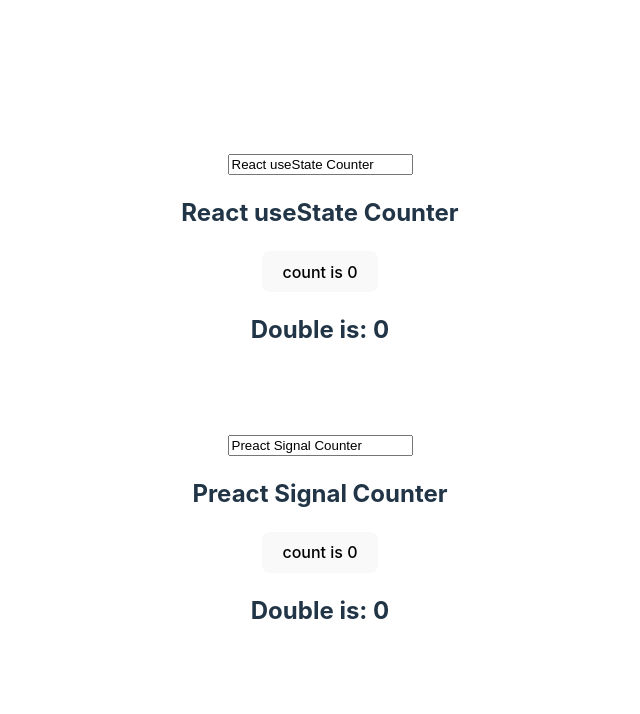
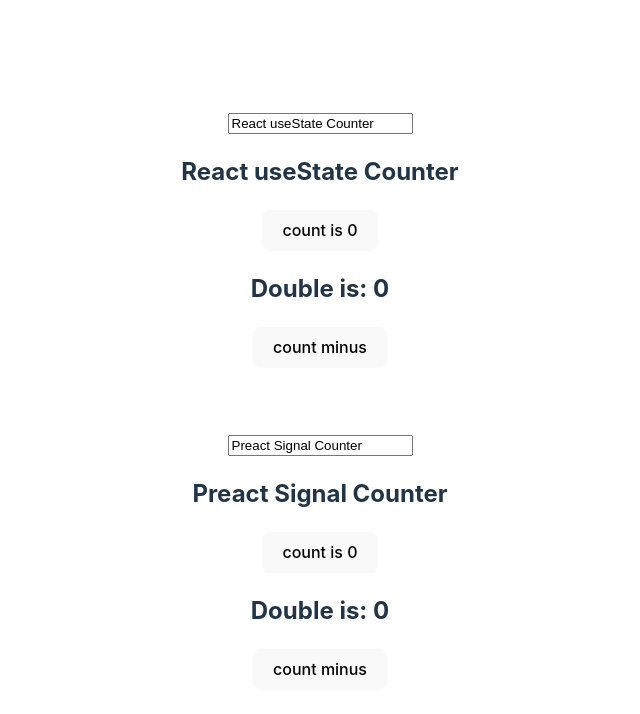
Before and after one commit to Jonghakseo/react-signal-example, a React (Vite) app: page / in a window 1280 px wide. Shown: the top 714 px of the page, without its empty margins (320-960 px from the left). Built offline with nearby package versions, Linux system fonts and the light colour scheme.

Commit message:
add: example

```diff
--- a/src/App.tsx
+++ b/src/App.tsx
@@ -11,6 +11,9 @@
   const [countState, setCountState] = useState(0);
   const incrementState = () =>
     setCountState((oldCountState) => oldCountState + 1);
+  const decrementState = () =>
+    setCountState((oldCountState) => oldCountState - 1);
+
   const doubleState = countState * 2;
   useEffect(() => {
     if (countState > 10) setCountState(0);
@@ -22,14 +25,13 @@
 
   const incrementSignal = () => {
     countSignal.value += 1;
-    console.log("increment", countSignal.value);
   };
   const doubleSignal = useComputed(() => countSignal.value * 2);
   effect(() => {
     if (countSignal.value > 10) countSignal.value = 0;
   });
 
-  console.log("re-render");
+  console.log("render App");
 
   return (
     <div className="App">
@@ -39,6 +41,7 @@
         increment={incrementState}
         title={titleState}
         changeTitle={changeTitleState}
+        onClickMinus={decrementState}
       />
       <Counter
         count={countSignal}
--- a/src/Counter.tsx
+++ b/src/Counter.tsx
@@ -1,21 +1,44 @@
-import type { Signal } from '@preact/signals-react'
+import type {Signal} from '@preact/signals-react'
+import {useEffect} from "react";
 
 type Props = { increment: () => void; changeTitle: (newValue: string) => void } & (
   | {
   count: number
   double: number
   title: string
+  onClickMinus: () => void
 }
   | {
   count: Signal<number>
   double: Signal<number>
   title: Signal<string>
+  onClickMinus?: never
 }
   )
 
-export const Counter = ({ count, double, increment, title, changeTitle }: Props) => (
+export const Counter = ({count, double, increment, title, changeTitle, ...restProps }: Props) => {
+  const onClickMinus = () => {
+    if (typeof count === 'number') {
+      restProps.onClickMinus?.()
+      return
+    }
+    count.value--
+  }
+
+  // useEffect(() => {
+  //   setInterval(() => {
+  //     if (typeof count !== 'number') {
+  //       count.value--
+  //     }
+  //   }, 100)
+  // }, []);
+
+  const isSignal = typeof count !== 'number'
+  console.log("render Counter. isSignal?:", isSignal)
+
+  return (
     <div className='card'>
-    <input type='text' value={title as string} onChange={(e) => changeTitle(e.target.value)} />
+      <input type='text' value={title as string} onChange={(e) => changeTitle(e.target.value)}/>
       {/* For some reason the typescript complains if the signal is not inside fragment*/}
       <h2>
         <>{title}</>
@@ -26,5 +49,7 @@
       <h2>
         Double is: <>{double}</>
       </h2>
+      <button type="button" onClick={onClickMinus}>count minus</button>
     </div>
   )
+}
--- a/src/main.tsx
+++ b/src/main.tsx
@@ -1,10 +1,7 @@
-import React from 'react'
 import ReactDOM from 'react-dom/client'
 import App from './App.tsx'
 import './index.css'
 
 ReactDOM.createRoot(document.getElementById('root')!).render(
-  <React.StrictMode>
     <App />
-  </React.StrictMode>,
 )
```
Lines whose indentation alone changed are shown as unchanged.
